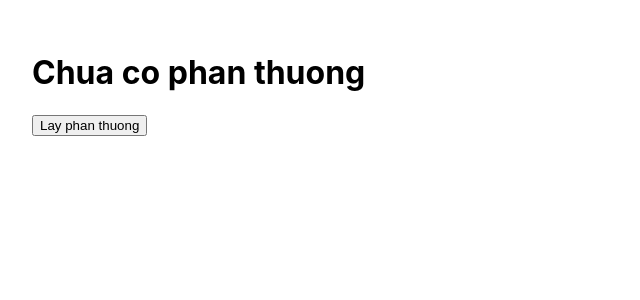
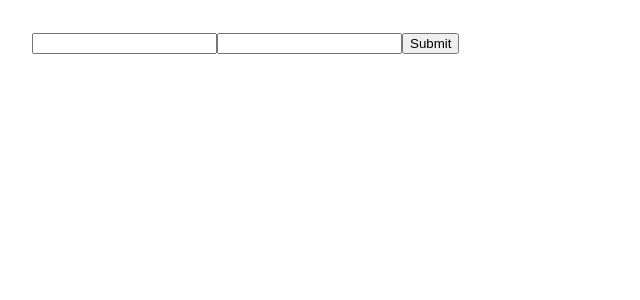
Before and after one commit to 4501104141/study_react, a React (Create React App) app: page / in a window 1280 px wide. Shown: the top 300 px of the page, without its empty margins (0-640 px from the left). Built offline with nearby package versions, Linux system fonts and the light colour scheme.

Commit message:
setName_setEmail

```diff
--- a/src/App.js
+++ b/src/App.js
@@ -1,20 +1,25 @@
 import { useState } from "react";
 
-const gifts = [
-  'CPU i9',
-  'RAM 32GB RGB',
-  'RGB Keyboard'
-]
 function App() {
-  const [gift, setGift] = useState()
-  const randomGift = () => {
-    const index = Math.floor(Math.random() * gifts.length)
-    setGift(gifts[index]);
+  const [name, setName] = useState('')
+  const [email, setEmail] = useState('')
+  const handleSubmit = () => {
+    console.log({
+      name,
+      email
+    });
   }
   return (
     <div style={{ padding: 32 }}>
-      <h1>{gift || 'Chua co phan thuong'}</h1>
-      <button onClick={randomGift}>Lay phan thuong</button>
+      <input
+        value={name}
+        onChange={e => setName(e.target.value)}
+      />
+      <input
+        value={email}
+        onChange={e => setEmail(e.target.value)}
+      />
+      <button onClick={handleSubmit}>Submit</button>
     </div>
   );
 }
```
